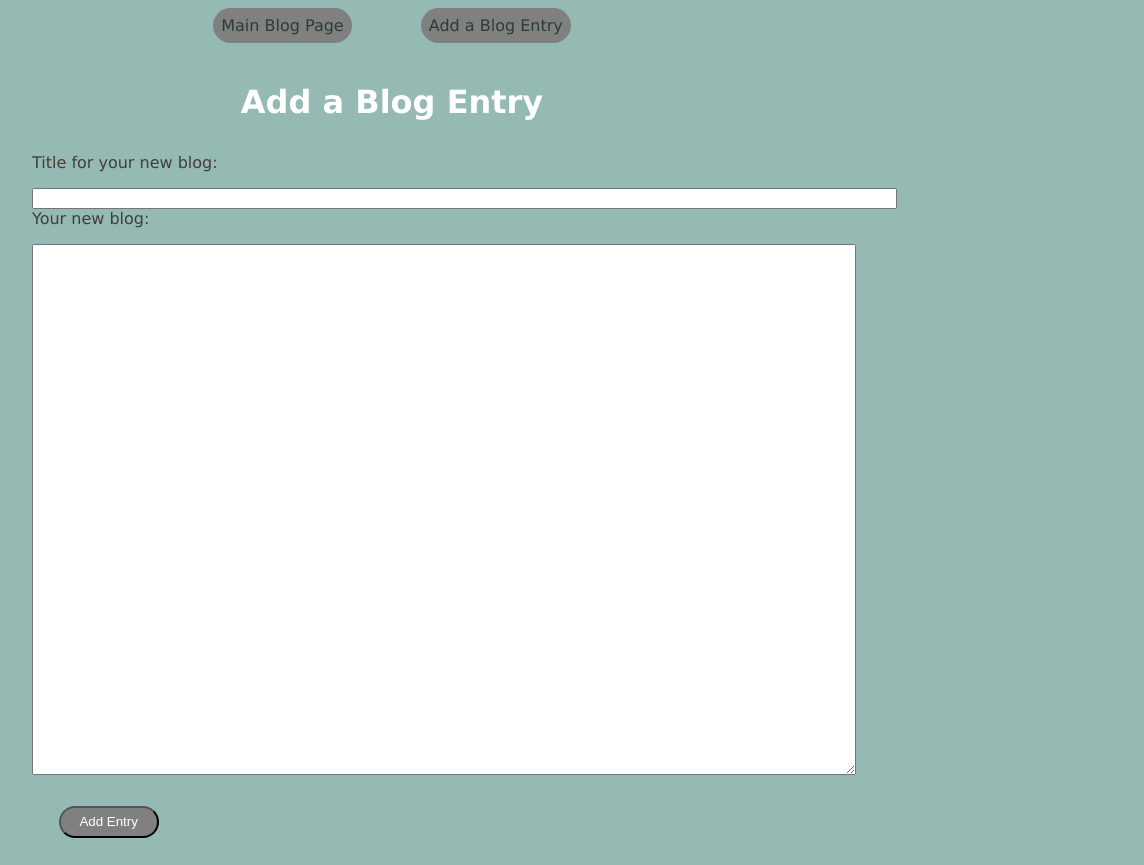
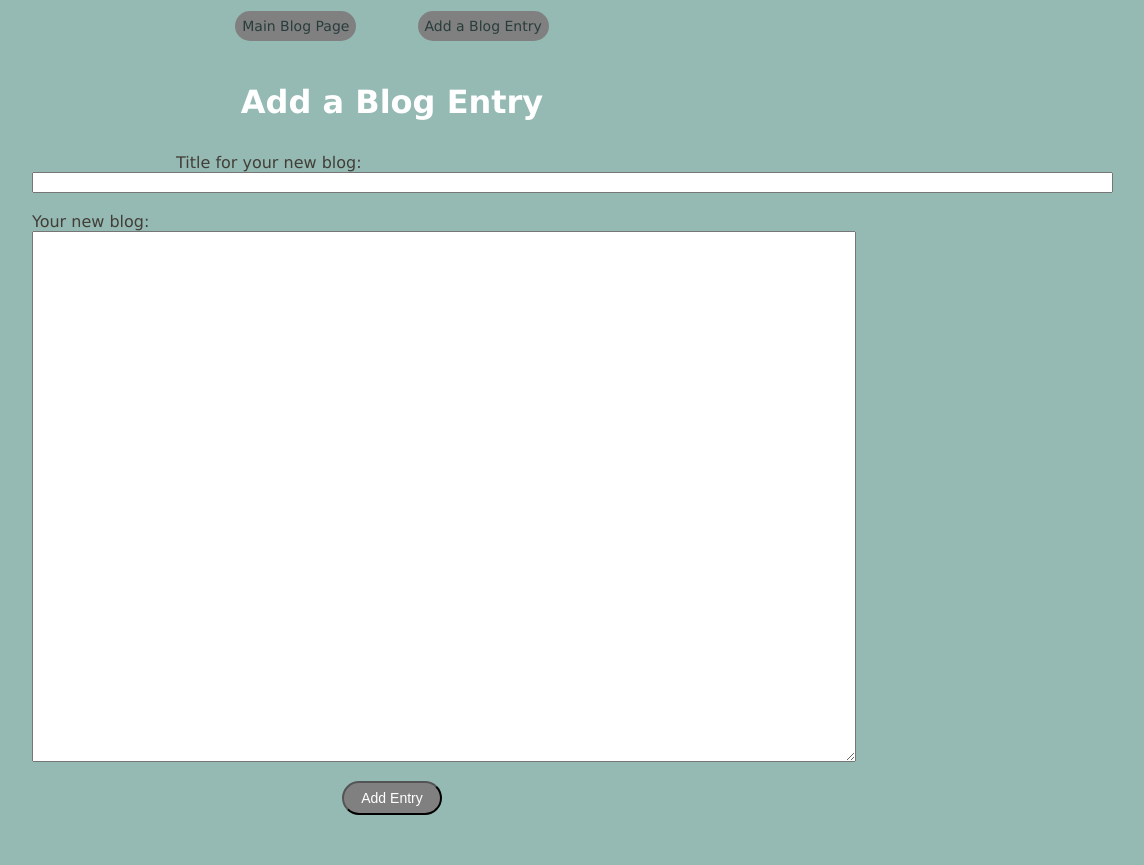
Before and after one commit to Sara-Hamilton/build-a-blog, a Flask app: page /newpost in a window 1520 px wide. Shown: the whole page, without its empty margins (368-1512 px from the left). After the commit the page ends 815 px from the top, so only its background shows below. Run offline with Flask 2, Linux system fonts and the light colour scheme.

Commit message:
adjusted CSS

```diff
--- a/static/styles/main.css
+++ b/static/styles/main.css
@@ -1,6 +1,17 @@
 .error {
     color: red;
     font-weight: bold;
+    background-color: white;
+    margin: 0 9em 0 9em;
+}
+
+label {
+    margin: 0 9em 0 9em;
+}
+
+.label2 {
+    margin: -10px;
+    padding: 0 0 0 10px;
 }
 
 body {
@@ -26,16 +37,13 @@ h1 {
 }
 
 .btn,
+.button,
 .bottom {
     width: 100px;
     padding: 0.5em;
     margin: 2em;
     border-radius: 30px;
-}
-
-.btn:hover,
-.bottom:hover {
-    /* box-shadow: 0 12px 16px 0 rgba(0, 0, 0, 0.24), 0 17px 50px 0 rgba(0, 0, 0, 0.19);*/
+    font-size: 14px;
 }
 
 a.bottom {
@@ -52,15 +60,23 @@ a:link {
     text-decoration: none;
 }
 
-
-/* visited link */
-
-a:visited {
-    /* text-shadow: 2px 2px 4px #000000; */
+body {
+    background-color: #94bab3;
 }
 
-body {
-    background-color: #94bab3;
+input.button {
+    display: block;
+    margin: 0 auto;
+    float: none;
+    background: gray;
+    color: white;
+}
+
+textarea,
+input {
+    display: block;
+    margin: 0 auto;
+    float: none;
 }
 
 .btn,
@@ -79,10 +95,6 @@ a:visited {
 
 a:visited.btn,
 a:visited.bottom {
-    color: white;
-}
-
-h2:hover {
     color: white;
 }
 
--- a/templates/newpost.html
+++ b/templates/newpost.html
@@ -4,13 +4,15 @@
     <label>
     Title for your new blog:<br/>
     <p class="error">{{title_error}}</p>
-    <input type="text" name="title" size="105" value = "{{title}}">
+    <input type="text" name="title" size="132" value = "{{title}}">
     <br/>
+    </label>
+    <label class="label2">
     Your new blog:<br/>
     <p class="error">{{body_error}}</p>
     <textarea name="body" rows="35" cols="100">{{body}}</textarea>
     <br/>
-    <input class="btn" type="submit" value="Add Entry">
+    <input class="button" type="submit" value="Add Entry">
     </label>
 </form>
 
```
